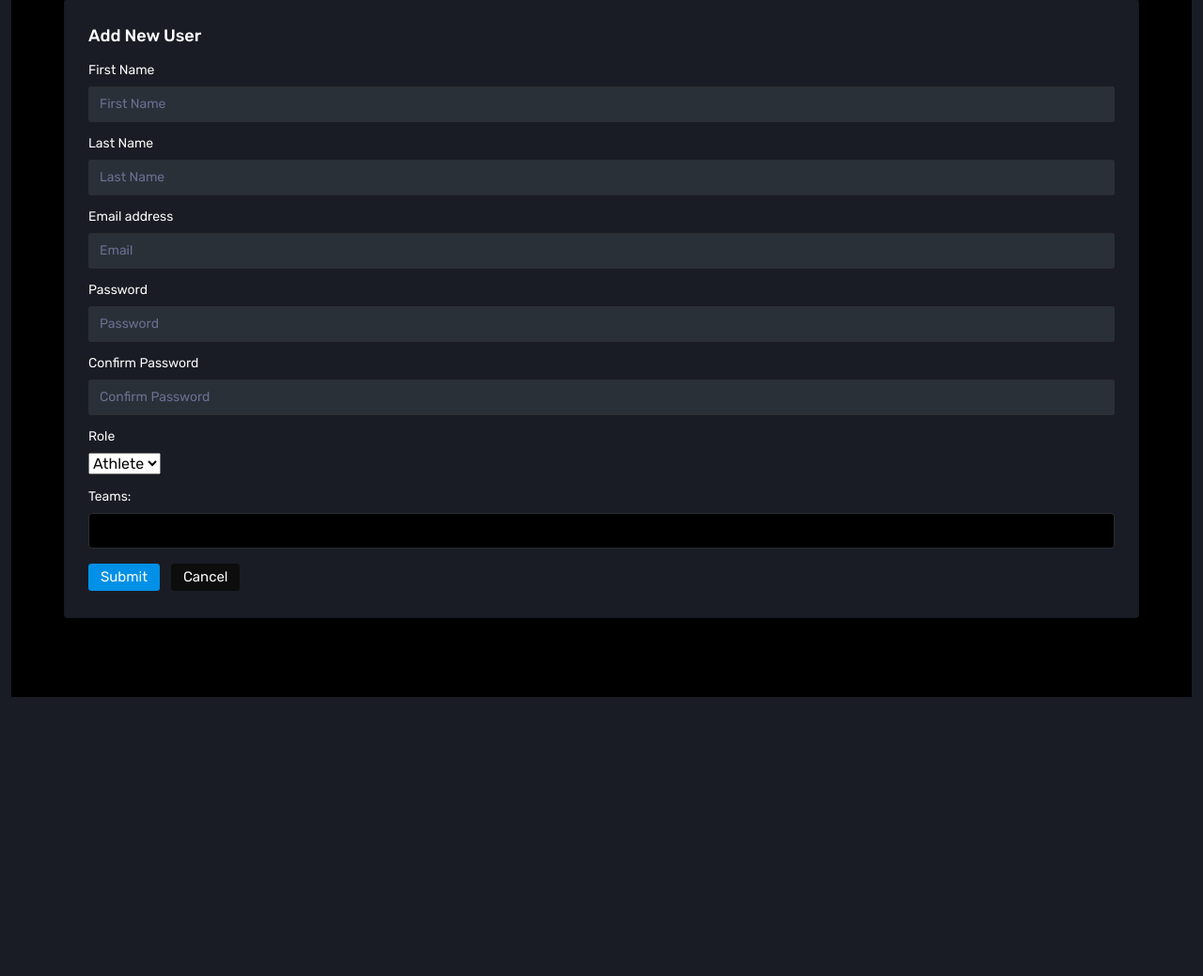
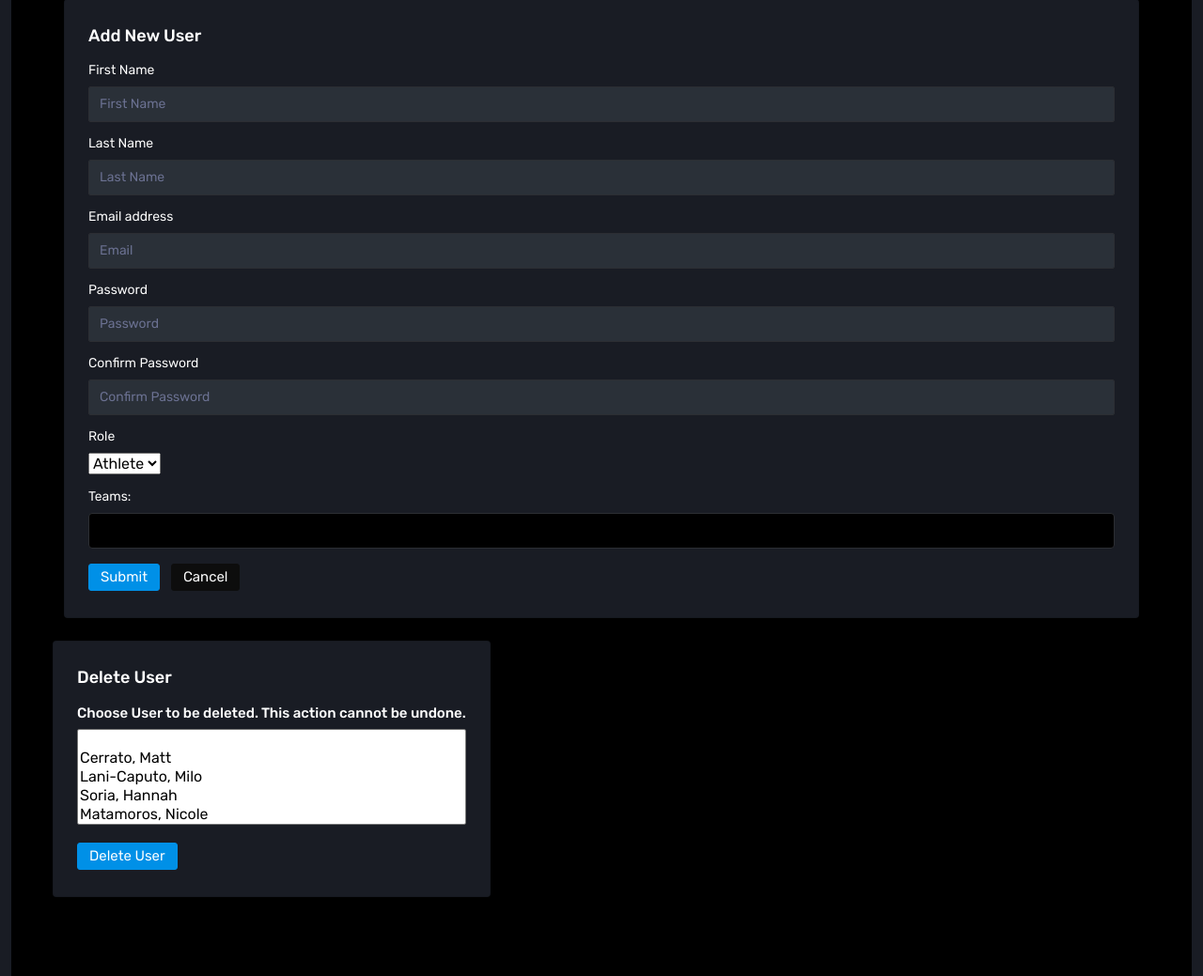
Before and after one commit to nimata23/milestone7, a Flask app: page /permissions in a window 1280 px wide. Shown: the part 902-1941 px from the top of the page at 94% size. Before the commit the page ends 1644 px from the top, so only its background shows below. Run offline with Flask 3, Linux system fonts and the light colour scheme; a user stored in the database is signed in; some libraries are stand-ins or nearby versions.

Commit message:
admin can now delete users from the database, has a popup window to confirm the deletion

```diff
--- a/website/auth.py
+++ b/website/auth.py
@@ -11,8 +11,6 @@ auth = Blueprint('auth', __name__)
 def login():
 
     if request.method == 'POST':
-
-
         email = request.form.get('email')
         password = request.form.get('password')
         try:
@@ -67,31 +65,43 @@ def permissions():
     if not selected_role:
         selected_role = 'athlete'
 
+
     if request.method == 'POST':
+        add_user = request.form.get('new_user')
+        delete_user = request.form.get('delete_user')
 
-        email = request.form.get('email')
-        first_name = request.form.get('first_name')
-        last_name = request.form.get('last_name')
-        password = request.form.get('password')
-        confirm_password = request.form.get('confirm_password')
-        role = request.form.get('roles')
-        teams = request.form.get('teams')
+        if add_user == 'true':
+            email = request.form.get('email')
+            first_name = request.form.get('first_name')
+            last_name = request.form.get('last_name')
+            password = request.form.get('password')
+            confirm_password = request.form.get('confirm_password')
+            role = request.form.get('roles')
+            teams = request.form.get('teams')
+            emailList = email.split('@')
 
-        emailList = email.split('@')
+            user = User.query.filter_by(email=email).first()
 
+            fields_valid = validate_fields(first_name, last_name, user)
+            email_valid = validate_email(email, emailList)
+            password_valid = validate_password(password, confirm_password)
+            if role == 'athlete' or 'coach':
+                teams_valid = validate_team(teams)
+            else:
+                teams_valid == True
 
-        user = User.query.filter_by(email=email).first()
+            if fields_valid and email_valid and password_valid and teams_valid:
+                create_user(email, password, role, first_name, last_name, teams)
 
-        fields_valid = validate_fields(first_name, last_name, user)
-        email_valid = validate_email(email, emailList)
-        password_valid = validate_password(password, confirm_password)
-        if role == 'athlete' or 'coach':
-            teams_valid = validate_team(teams)
-        else:
-            teams_valid == True
-
-        if fields_valid and email_valid and password_valid and teams_valid:
-            create_user(email, password, role, first_name, last_name, teams)
+        if delete_user == 'true':
+            user_id = request.form.get('delete_options')
+            deleted_user = User.query.filter_by(id=user_id).first()
+            if(deleted_user):
+                db.session.delete(deleted_user)
+                db.session.commit()
+                flash('User has been deleted')
+            else:
+                flash('This user does not exist. Try refreshing the page to see the updated user list.')
 
 
 
--- a/website/templates/permissions.html
+++ b/website/templates/permissions.html
@@ -72,7 +72,7 @@
           <div class="card-body">
             <h4 class="card-title">Choose User:</h4>
             <div class="form-group">
-              <form method="post" action="{{url_for('auth.permissions')}}">
+              <form method="post">
               <select name="users" class="js-example-basic-single" style="width:100%" size = "5">
                 <option ></option>
                 {% for user in user_list %}
@@ -103,12 +103,12 @@
 
 
             <h4 class="card-title">Change Permissions:</h4>
-            <form method="POST" action="{{url_for('auth.permissions')}}">
+            <form method="POST">
               <div class="row">
 
                 <div class="col-md-10">
                   <div class="form-group">
-                    <form method="POST" action="{{url_for('auth.permissions')}}">
+                    <form method="POST">
                       <select name="select_role" class="js-example-basic-single" style="width:100%" >
                         <option value="athlete" >Athlete</option>
                         <option value="coach" >Team</option>
@@ -300,15 +300,43 @@
 
 
               <h1></h1>
-              <button type="submit" class="btn btn-primary mr-2">Submit</button>
+              <button name="new_user" type="submit" value="true" class="btn btn-primary mr-2">Submit</button>
               <button class="btn btn-dark">Cancel</button>
-            </form>
-          </div>
+
+
         </div>
       </div>
       </div>
     </form>
-
+    <div class="row">
+      <div class="col-12 grid-margin stretch-card">
+        <div class="card">
+          <div class="card-body">
+           <h4 class="card-title">Delete User</h4>
+	    <h6> Choose User to be deleted. This action cannot be undone.</h6>
+                <div class="form-group">
+                  <form method = "POST">
+                   <select name="delete_options" class="js-example-basic-single" style="width:100%" size = "5">
+                    <option ></option>
+                    {% for user in user_list %}
+                     <option value="{{user.id}}"> {{user.last_name}}, {{user.first_name}}</option>
+                    {% endfor %}
+                   </select>
+                </div>
+                  <button name="delete_user" id="delete_user" type="submit"  class="btn btn-primary mr-2" onclick="changeValue(delete_user);">Delete User</button>
+                </form>
+              </div>
+             </div>
+	<script type="text/javascript">
+	  function changeValue(button) {
+ 	    let text = "Are you sure you want to delete this User? This action cannot be undone\nEither OK or Cancel.";
+            if (confirm(text) == true) {
+    		button.value = 'true';
+  	    } else {
+                button.value = 'false';
+            }
+            }
+         </script>
     </div>
 
 
```
Also changed, not shown: website/templates/confirm_delete.html (added, +27 -0 lines).
